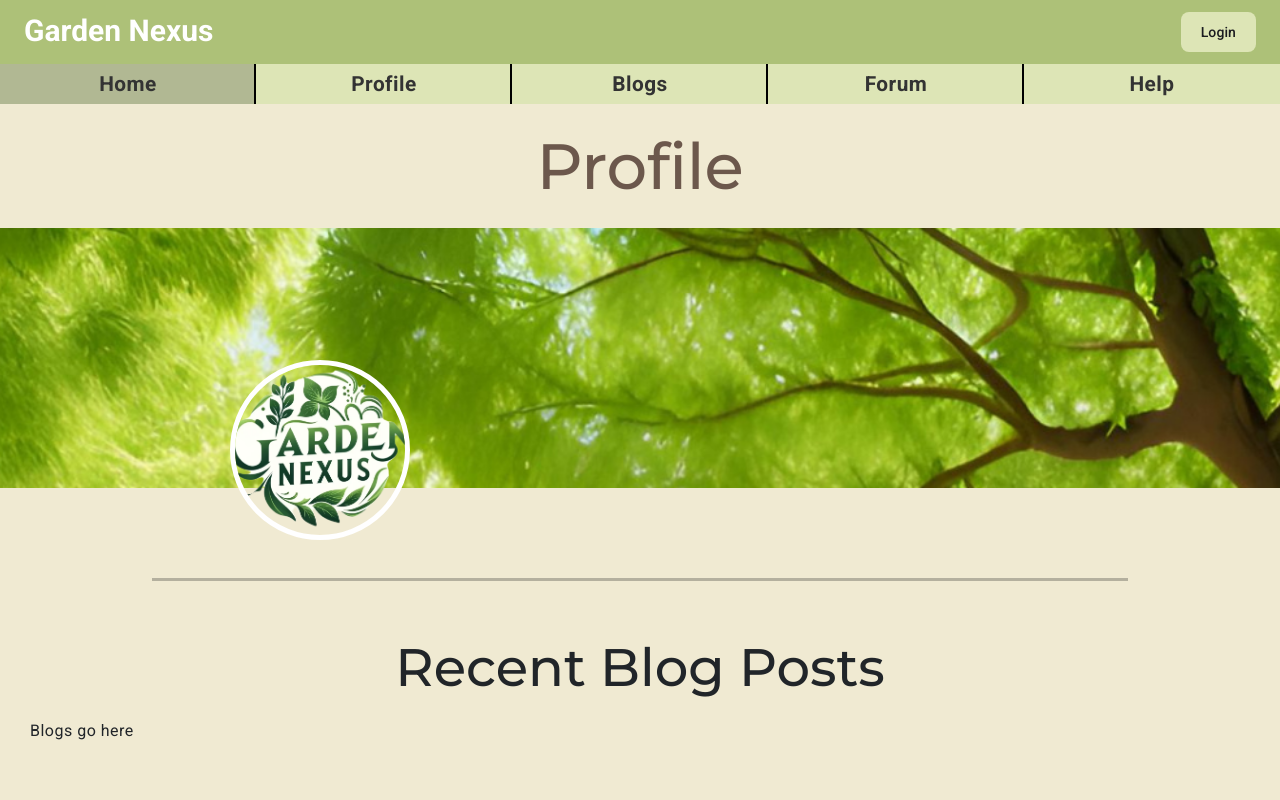
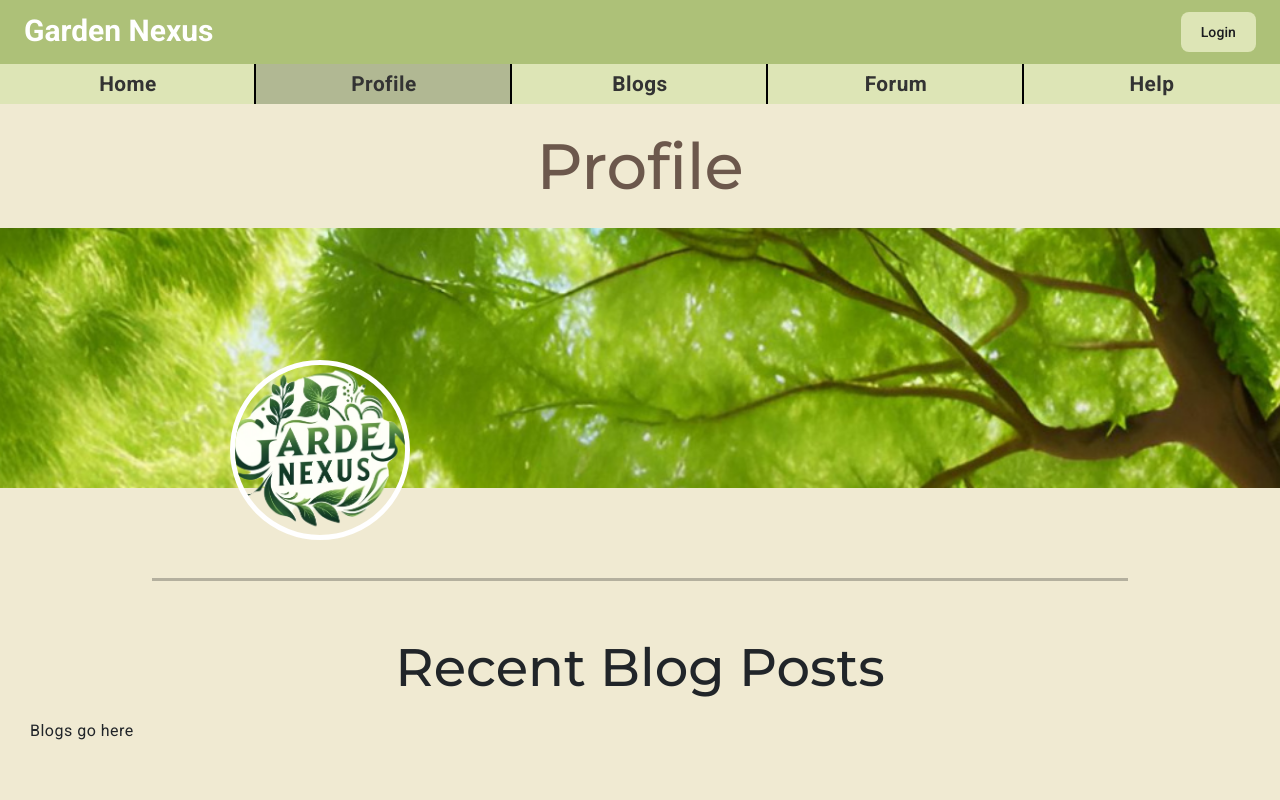
Before and after one commit to Costersda/garden_nexus, an Angular app in the folder client/: page /profile in a window 1280 px wide. Shown: the top 800 px of the page. Built offline with nearby package versions, Linux system fonts and the light colour scheme; no server answers.

Commit message:
fixed a navbar bug

```diff
--- a/client/src/app/profile/components/profile.component.html
+++ b/client/src/app/profile/components/profile.component.html
@@ -23,7 +23,7 @@
     </div>
     <hr class="styled-hr-left">
     <p><strong>Country:</strong> {{ profile.country || 'Not specified' }}</p>
-    <p><strong>Bio:</strong> {{ profile.bio || '' }}</p>
+    <p><strong>Bio:</strong> {{ profile.bio || '(blank)' }}</p>
   </div>
   <div *ngIf="errorMessage" class="error-message">
     {{ errorMessage }}
@@ -56,6 +56,7 @@
   <div class="post-content-container">
     Forum posts go here
   </div>
+</div>
 
 <app-footer></app-footer>
 
--- a/client/src/app/shared/navbar/navbar.component.html
+++ b/client/src/app/shared/navbar/navbar.component.html
@@ -6,11 +6,11 @@
       </button>
       <div class="collapse navbar-collapse" id="navbarNav">
         <div class="navbar-nav w-100 d-flex justify-content-around">
-          <div class="nav-item left-end" routerLink="/" routerLinkActive="active" role="button">Home</div>
-          <div class="nav-item" (click)="goToProfile()" routerLinkActive="active" role="button">Profile</div>
-          <div class="nav-item" routerLink="/blogs" routerLinkActive="active" role="button">Blogs</div>
-          <div class="nav-item" routerLink="/forum" routerLinkActive="active" role="button">Forum</div>
-          <div class="nav-item right-end" routerLink="/help" routerLinkActive="active" role="button">Help</div>
+          <div class="nav-item left-end" routerLink="/" [class.active]="isActiveRoute('/')">Home</div>
+          <div class="nav-item" (click)="goToProfile()" [class.active]="isActiveRoute('/profile')">Profile</div>
+          <div class="nav-item" routerLink="/blogs" [class.active]="isActiveRoute('/blogs')">Blogs</div>
+          <div class="nav-item" routerLink="/forum" [class.active]="isActiveRoute('/forum')">Forum</div>
+          <div class="nav-item right-end" routerLink="/help" [class.active]="isActiveRoute('/help')">Help</div>
         </div>
       </div>
     </div>
--- a/client/src/app/shared/navbar/navbar.component.ts
+++ b/client/src/app/shared/navbar/navbar.component.ts
@@ -1,27 +1,38 @@
-import { Component, OnInit } from '@angular/core';
+import { Component, OnInit, OnDestroy } from '@angular/core';
 import { CommonModule } from '@angular/common';
-import { Router, RouterModule, ActivatedRoute } from '@angular/router';
+import { Router, RouterModule, ActivatedRoute, NavigationEnd, Event } from '@angular/router';
 import { AuthService } from '../../auth/services/auth.service';
 import { CurrentUserInterface } from '../../auth/types/currentUser.interface';
+import { Subscription } from 'rxjs';
+import { filter } from 'rxjs/operators';
 
 @Component({
   selector: 'app-navbar',
   templateUrl: './navbar.component.html',
   standalone: true,
-  imports: [
-    CommonModule,
-    RouterModule
-  ]
+  imports: [CommonModule, RouterModule]
 })
-export class NavbarComponent implements OnInit {
+export class NavbarComponent implements OnInit, OnDestroy {
   currentUser: CurrentUserInterface | null | undefined = null;
+  currentUrl: string = '';
+  private eventSubscription: Subscription;
 
-  constructor(private authService: AuthService, private router: Router, private route: ActivatedRoute) {}
+  constructor(private authService: AuthService, private router: Router, private route: ActivatedRoute) {
+    this.eventSubscription = this.router.events.subscribe((event: Event) => {
+      if (event instanceof NavigationEnd) {
+        this.currentUrl = event.urlAfterRedirects;
+      }
+    });
+  }
 
   ngOnInit(): void {
     this.authService.currentUser$.subscribe(user => {
       this.currentUser = user || null;
     });
+  }
+
+  ngOnDestroy(): void {
+    this.eventSubscription.unsubscribe();
   }
 
   goToProfile(): void {
@@ -34,4 +45,12 @@ export class NavbarComponent implements OnInit {
       this.router.navigate(['/login']);
     }
   }
+
+  isActiveRoute(route: string): boolean {
+    if (route === '/') {
+      return this.currentUrl === route;
+    } else {
+      return this.currentUrl.includes(route);
+    }
+  }
 }
```
